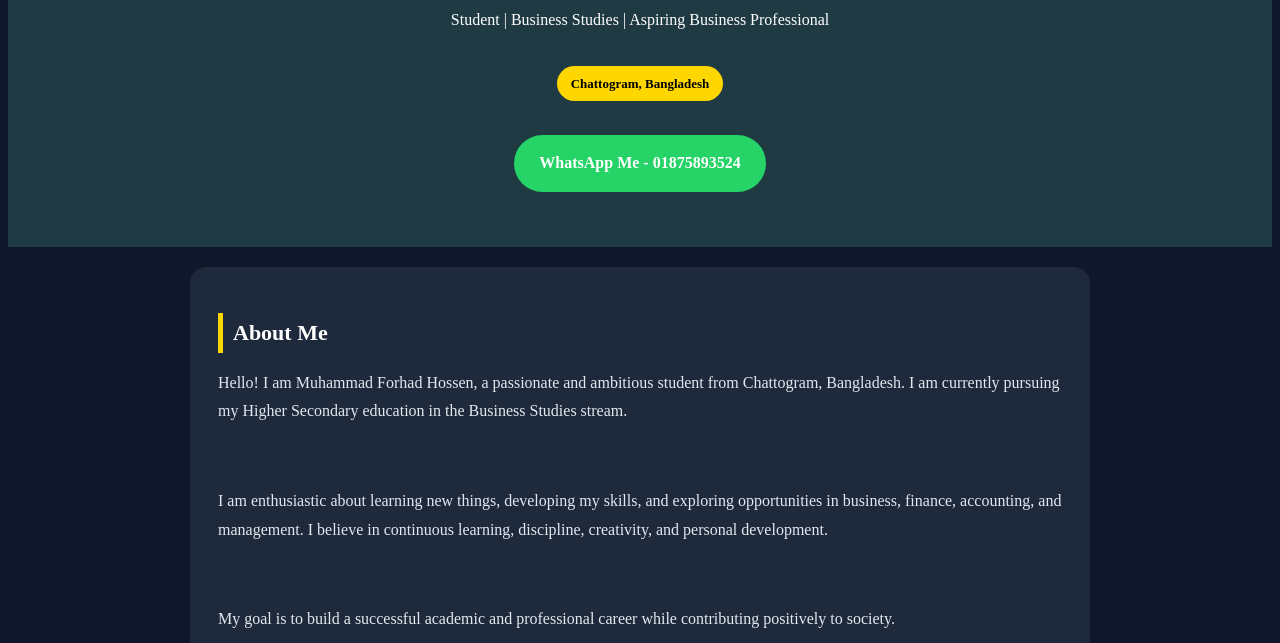
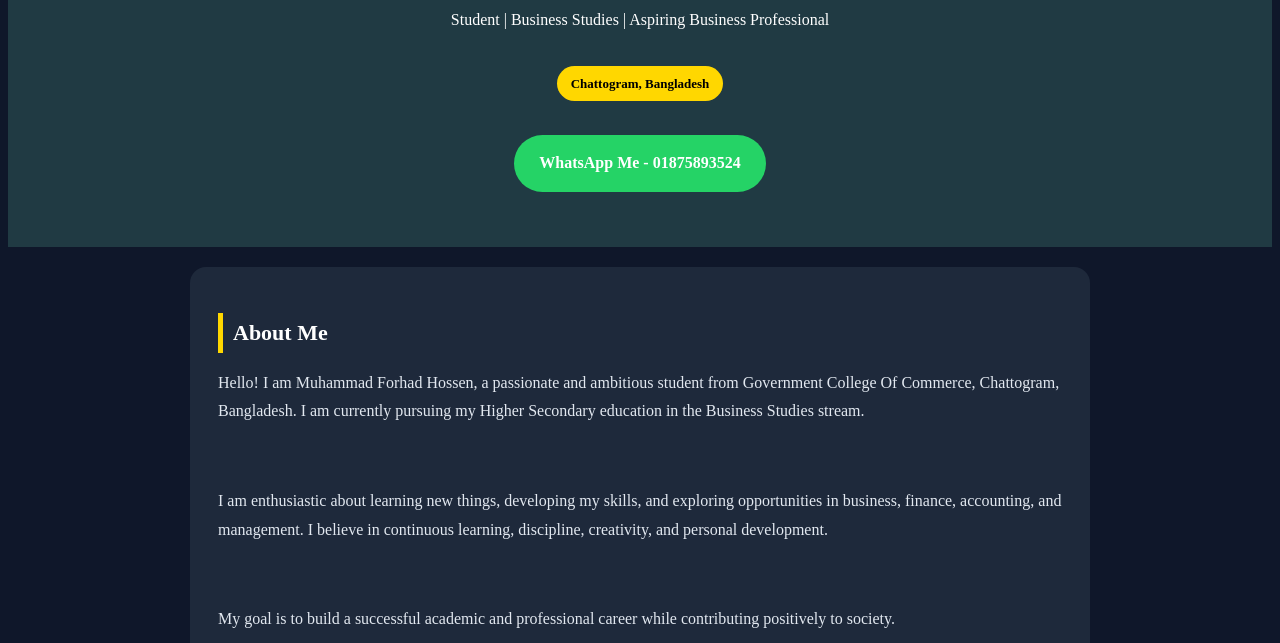
Before and after one commit to mohammadrizwanhossenforhad-pixel/forhad-official, a plain HTML site: page index.html in a window 1280 px wide. Shown: the part 157-800 px from the top of the page. Drawn offline with Linux system fonts and the light colour scheme.

Commit message:
Update index.html

```diff
--- a/index.html
+++ b/index.html
@@ -32,7 +32,7 @@ li {margin-bottom:6px}
 <div class="container">
 <div class="card">
 <h2>About Me</h2>
-<p>Hello! I am Muhammad Forhad Hossen, a passionate and ambitious student from Chattogram, Bangladesh. I am currently pursuing my Higher Secondary education in the Business Studies stream.</p>
+<p>Hello! I am Muhammad Forhad Hossen, a passionate and ambitious student from Government College Of Commerce,  Chattogram, Bangladesh. I am currently pursuing my Higher Secondary education in the Business Studies stream.</p>
 <br>
 <p>I am enthusiastic about learning new things, developing my skills, and exploring opportunities in business, finance, accounting, and management. I believe in continuous learning, discipline, creativity, and personal development.</p>
 <br>
```
